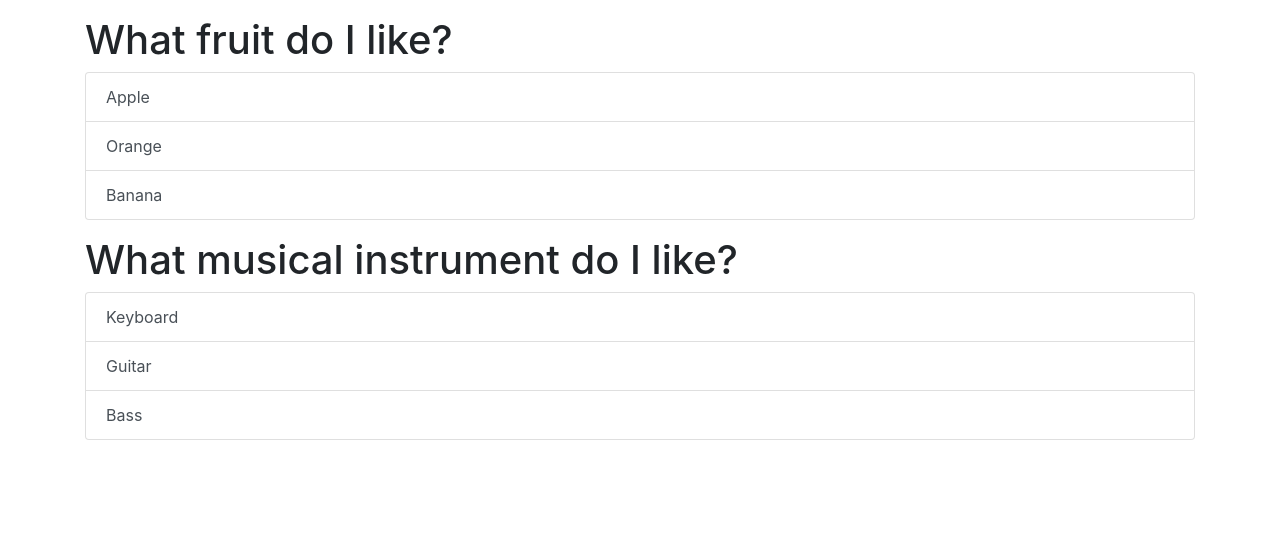
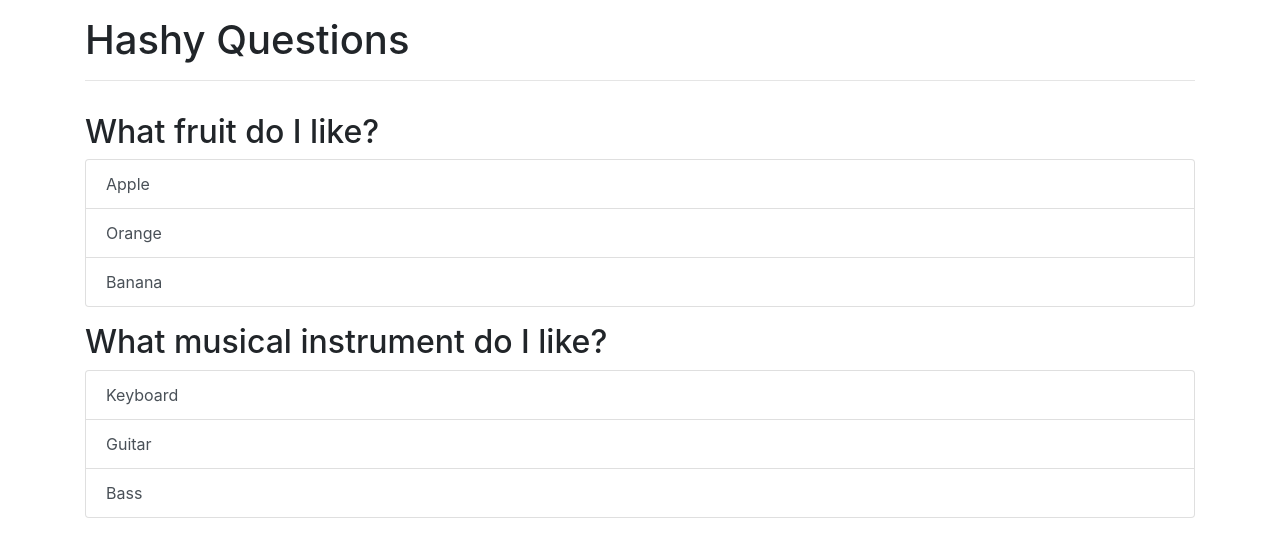
Before and after one commit to EricsonWillians/hashy-content, a plain HTML site: page index.html in a window 1280 px wide. Drawn offline with Linux system fonts and the light colour scheme.

Commit message:
Added default example to the demo.

```diff
--- /dev/null
+++ b/content/index_content.html
@@ -0,0 +1,2 @@
+<h1>Hashy Questions</h1>
+<hr>
--- a/index.html
+++ b/index.html
@@ -18,7 +18,12 @@
 	<div class="container my-3">
 		<div class="row mb-3">
 			<div class="col-md-12">
-				<h1>What fruit do I like?</h1>
+				<section id="index-content"></section>
+			</div>
+		</div>
+		<div class="row mb-3">
+			<div class="col-md-12">
+				<h2>What fruit do I like?</h2>
 				<ul class="list-group">
 					<a class="list-group-item list-group-item-action" href="#apple">Apple</a>
 					<a class="list-group-item list-group-item-action" href="#orange">Orange</a>
@@ -29,7 +34,7 @@
 		<section id="upper-content"></section>
 		<div class="row mb-3">
 			<div class="col-md-12">
-				<h1>What musical instrument do I like?</h1>
+				<h2>What musical instrument do I like?</h2>
 				<ul class="list-group">
 					<a class="list-group-item list-group-item-action" href="#keyboard">Keyboard</a>
 					<a class="list-group-item list-group-item-action" href="#guitar">Guitar</a>
@@ -44,6 +49,7 @@
 
 		<script>
 			$(document).ready(function () {
+				$("#index-content").addHash("index", "content/index_content.html");
 				$("#upper-content").addHash("apple", "content/apple.html");
 				$("#upper-content").addHash("orange", "content/orange.html");
 				$("#upper-content").addHash("banana", "content/banana.html");
```
Also changed, not shown: content/apple.html (+2 -1 lines), content/banana.html (+2 -1 lines), content/bass.html (+2 -1 lines), content/guitar.html (+2 -1 lines), content/keyboard.html (+2 -1 lines), content/orange.html (+2 -1 lines).
